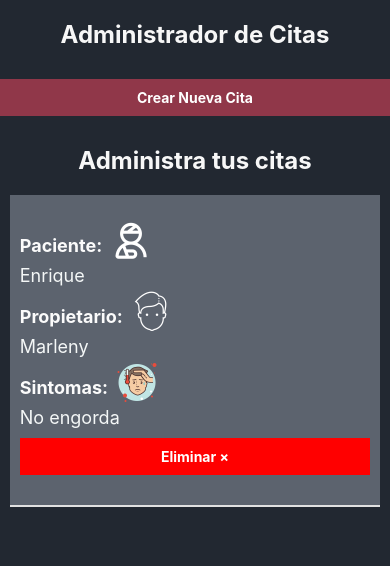
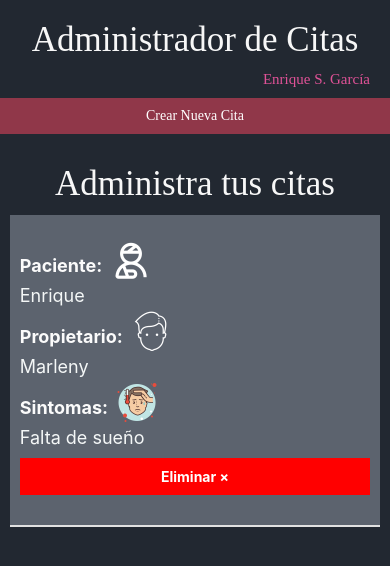
Before and after one commit to enriquegarcia96/React-Native-Administrador-De-Citas, a React Native app: screen / in a window 390 px wide. Shown: the top 566 px of the page. Built offline with nearby package versions, Linux system fonts and the light colour scheme.

Commit message:
se modifino el formulario de registro

```diff
--- a/App.js
+++ b/App.js
@@ -4,8 +4,6 @@ import {Image ,Text, StyleSheet, View, FlatList, TouchableHighlight, Platform, T
 import Cita from './componentes/Citas';
 import Formulario from './componentes/Formulario';
 
-
-let formulario = require('./asset/Formulario.png');
 
 
 const App = ()   => {
@@ -14,7 +12,7 @@ const App = ()   => {
 
   //--- Definir es el state de citas ---//
   const [ citas, setCitas ] = useState([
-    {id: '1', paciente: 'Enrique', propietario: 'Marleny', sintomas: 'No engorda'}
+    {id: '1', paciente: 'Enrique', propietario: 'Marleny', sintomas: 'Falta de sueño'},
   ]);
 
 
@@ -49,6 +47,7 @@ const App = ()   => {
       <View style={ styles.contenedor }>
 
           <Text style={ styles.titulo }>Administrador de Citas</Text>
+          <Text style={ styles.firma }>Enrique S. García</Text>
 
           <View>
             <TouchableHighlight onPress={ () => mostrarFormulario() } style={styles.btnMostrarForm}>
@@ -62,7 +61,7 @@ const App = ()   => {
             {
               mostrarFor ? (
                 <>
-                <Text style={styles.titulo}>Crear Nueva Cita  <Image style={ styles.imgIcon }source={formulario}/> </Text>
+                <Text style={styles.titulo}>Crear Nueva Cita  <Image style={ styles.imgIcon }source={ require('./asset/Formulario.png') }/> </Text>
                 <Formulario
                     citas={citas}
                     setCitas={setCitas}
@@ -105,10 +104,10 @@ const styles = StyleSheet.create({
   titulo: {
     color: '#f7f7f7',
     marginTop: Platform.OS === 'ios' ? 40 : 20,
-    marginBottom: 20,
-    fontSize: 24,
-    fontWeight: 'bold',
-    textAlign: 'center'
+    marginBottom: 11,
+    fontSize: 35,
+    textAlign: 'center',
+    fontFamily: 'BebasNeue-Regular'
   },
   contenido: {
     flex: 1,
@@ -124,12 +123,21 @@ const styles = StyleSheet.create({
   },
   textoMostrarForm:{
     color: '#FFF',
-    fontWeight: 'bold',
-    textAlign: 'center'
+    //fontWeight: 'bold',
+    textAlign: 'center',
+    fontFamily: 'PermanentMarker-Regular'
     },
     imgIcon: {
       width: 44,
       height: 44
+    },
+    firma:{
+      textAlign: 'right',
+      marginRight: 20,
+      color: '#e05297',
+      fontFamily: 'DancingScript-VariableFont_wght',
+      fontSize: 15
+
     }
 })
 
```
